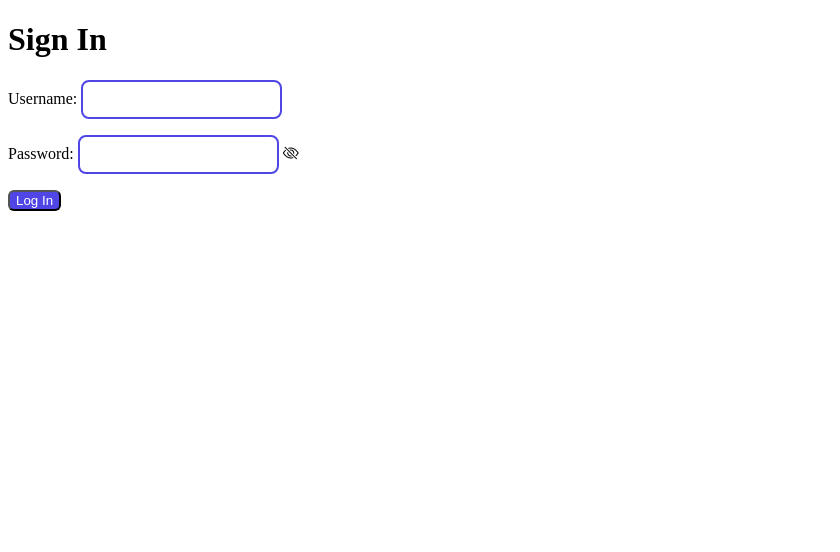
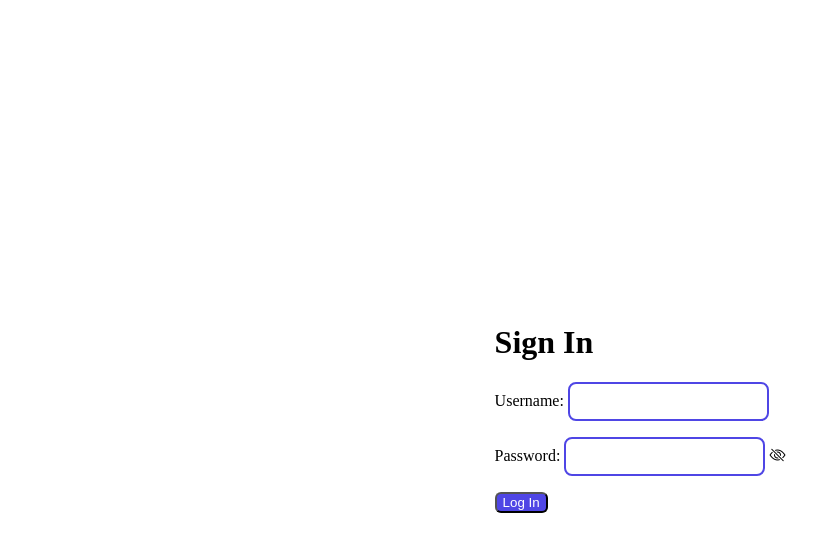
Before and after one commit to kersti-spec/Veeb-ja-kood-Javascript, a plain HTML site: page toggle-password-visibility/index.html in a window 1280 px wide. Shown: the whole page, without its empty margins (0-840 px from the left). Drawn offline with nearby package versions, Linux system fonts and the light colour scheme; files that its build step writes are made by us from their sources.

Commit message:
Update style.css

```diff
--- a/toggle-password-visibility/style.css
+++ b/toggle-password-visibility/style.css
@@ -9,3 +9,15 @@ button {
   color: white;
   border-radius: 6px;
 }
+
+button:hover {
+  background: #4338ca;
+  cursor: pointer;
+}
+
+body {
+  display: flex;
+  justify-content: center;
+  align-items: center;
+  height: 100vh;
+}
```
